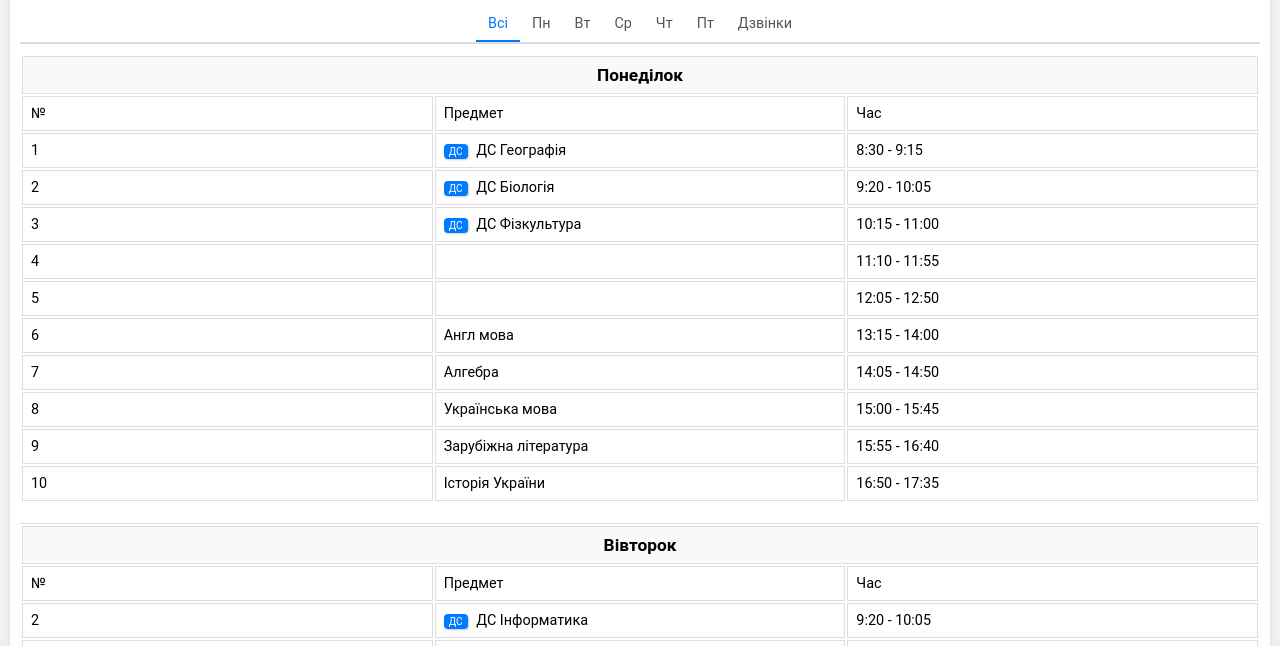
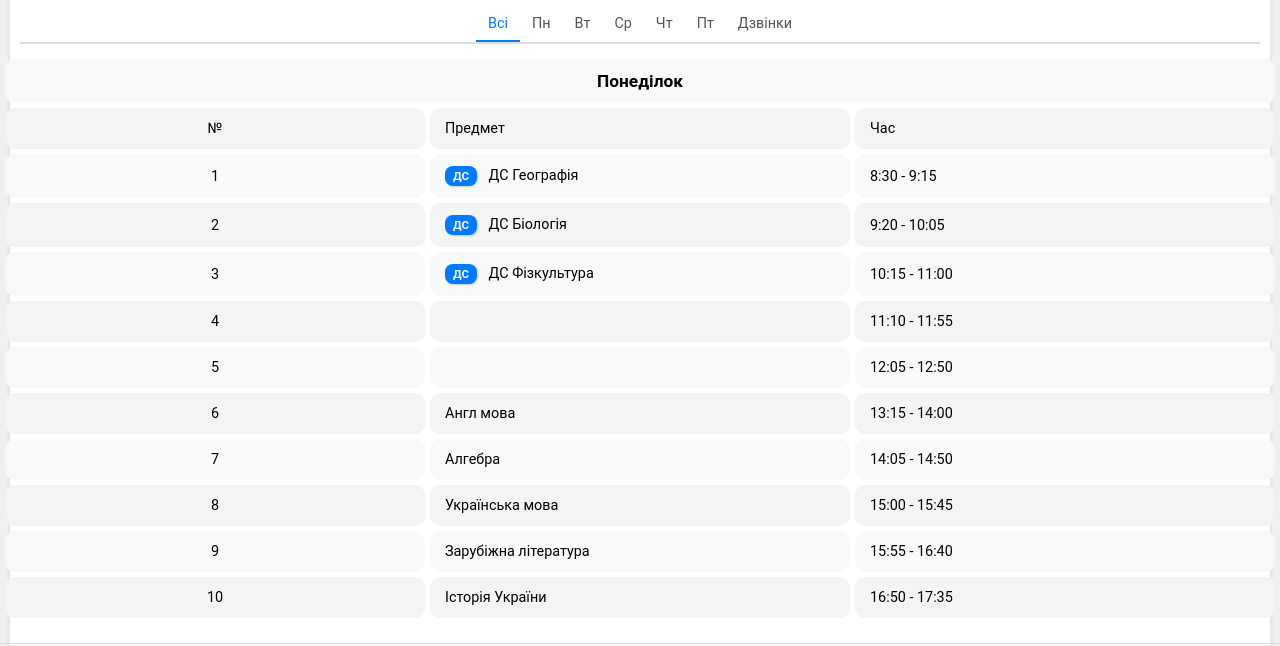
Before and after one commit to Kiril-Donec/rozklad, a plain HTML site: page index.html in a window 1280 px wide. Both pictures are taken after a click on the element "Всі". Shown: the part 82-728 px from the top of the page. Drawn offline with Linux system fonts and the light colour scheme.

Commit message:
Add files via upload

```diff
--- a/index.html
+++ b/index.html
@@ -79,46 +79,84 @@
         }
 
         .schedule-wrapper {
-            position: relative;
+            position: absolute;
+            /* Змінено на absolute для позиціонування */
+            width: 100%;
             opacity: 0;
-            /* Початково приховуємо всі розклади */
-            transition: opacity 0.5s ease;
+            transform: scale(0.9);
+            transition: opacity 0.5s ease, transform 0.5s ease, left 0.5s ease;
+            /* Додано left */
         }
 
         .schedule-wrapper.active {
             opacity: 1;
+            transform: scale(1);
+            left: 0;
+            /* Початкове положення */
+        }
+
+        .schedule-wrapper.slide-out-left {
+            animation: slide-out-left 0.5s ease-in-out forwards;
+            /* Додано forwards */
+        }
+
+        .schedule-wrapper.slide-in-right {
+            animation: slide-in-right 0.5s ease-in-out forwards;
+            /* Додано forwards */
+        }
+
+        .schedule-wrapper.slide-out-right {
+            animation: slide-out-right 0.5s ease-in-out forwards;
+            /* Додано forwards */
         }
 
         .schedule-wrapper.slide-in-left {
-            animation: slide-in-left 0.5s ease-in-out;
-            /* Змінено тривалість та easing */
+            animation: slide-in-left 0.5s ease-in-out forwards;
+            /* Додано forwards */
         }
 
-        .schedule-wrapper.slide-in-right {
-            animation: slide-in-right 0.5s ease-in-out;
-            /* Змінено тривалість та easing */
+        @keyframes slide-out-left {
+            to {
+                left: -100%;
+                transform: scale(0.8) translateX(20%);
+                /* Додано зменшення та зсув */
+                opacity: 0;
+            }
         }
 
-        @keyframes slide-in-left {
-            0% {
-                transform: translateX(-100%);
+        @keyframes slide-in-right {
+            from {
+                left: 100%;
+                transform: scale(0.9);
                 opacity: 0;
             }
 
-            100% {
-                transform: translateX(0);
+            to {
+                left: 0;
+                transform: scale(1);
                 opacity: 1;
             }
         }
 
-        @keyframes slide-in-right {
-            0% {
-                transform: translateX(100%);
+        @keyframes slide-out-right {
+            to {
+                left: 100%;
+                transform: scale(0.8) translateX(-20%);
+                /* Додано зменшення та зсув */
+                opacity: 0;
+            }
+        }
+
+        @keyframes slide-in-left {
+            from {
+                left: -100%;
+                transform: scale(0.9);
                 opacity: 0;
             }
 
-            100% {
-                transform: translateX(0);
+            to {
+                left: 0;
+                transform: scale(1);
                 opacity: 1;
             }
         }
@@ -130,31 +168,41 @@
             /* Фіксована ширина стовпців */
             font-size: 0.9em;
             /* Зменшено розмір шрифту для мобільних */
+            border-collapse: separate;
+            border-spacing: 5px;
+            border-radius: 15px;
+            overflow: hidden;
         }
 
         .schedule th,
         .schedule td {
-            border: 1px solid #ddd;
-            padding: 8px;
-            /* Зменшено відступи для мобільних */
+            border: none;
+            /* Видаляємо стандартні рамки */
+            padding: 12px 15px;
             text-align: left;
-            overflow: hidden;
-            /* Приховуємо текст, що виходить за межі комірки */
-            text-overflow: ellipsis;
-            /* Додаємо три крапки в кінці тексту */
-            white-space: nowrap;
-            /* Забороняємо перенос тексту на новий рядок */
+            background-color: #f8f9fa;
+            /* Світло-сірий фон */
+            border-radius: 10px;
         }
 
         /* Зменшено ширину стовпчика нумерації */
         .schedule th:first-child,
         .schedule td:first-child {
-            width: 5%;
+            width: 3%;
+            text-align: center;
         }
 
         .schedule th {
-            background-color: #f0f0f0;
+            background-color: #e9ebee;
+            /* Трохи темніший сірий фон для заголовків */
             font-weight: bold;
+            color: #4b5563;
+            /* Темно-сірий колір тексту */
+        }
+
+        .schedule tr:nth-child(even) td {
+            background-color: #f3f4f6;
+            /* Ще світліший сірий фон для парних рядків */
         }
 
         .lesson-time {
@@ -166,12 +214,19 @@
         .ds-label {
             display: inline-block;
             background-color: #007bff;
+            /* Синій фон */
             color: #fff;
-            padding: 2px 5px;
-            border-radius: 4px;
-            margin-right: 5px;
-            font-size: 0.7em;
-            /* Зменшено розмір шрифту для мобільних */
+            /* Білий текст */
+            padding: 3px 8px;
+            /* Збільшено відступи */
+            border-radius: 8px;
+            /* Збільшено радіус заокруглення */
+            margin-right: 8px;
+            /* Збільшено відступ справа */
+            font-size: 0.8em;
+            /* Збільшено розмір шрифту */
+            font-weight: bold;
+            /* Жирний шрифт */
             box-shadow: 1px 1px 2px rgba(0, 0, 0, 0.2);
         }
 
@@ -474,15 +529,17 @@
         tabs.forEach(tab => {
             tab.addEventListener('click', () => {
                 const target = tab.dataset.target;
+                const currentActive = document.querySelector('.schedule-wrapper.active');
+                const newActive = document.getElementById(target);
 
                 // Приховуємо всі розклади перед відображенням нового
                 scheduleWrappers.forEach(s => {
-                    s.classList.remove('active', 'slide-in-left', 'slide-in-right');
+                    s.classList.remove('active', 'slide-out-left', 'slide-in-right', 'slide-out-right', 'slide-in-left');
                     s.style.display = 'none';
                 });
 
                 // Знаходимо розклад, який потрібно відобразити
-                const newActive = document.getElementById(target);
+
 
                 // Змінюємо активну вкладку
                 tabs.forEach(t => t.classList.remove('active'));
@@ -494,20 +551,34 @@
                 // Додаємо анімацію
                 setTimeout(() => {
                     // Використовуємо Array.from() для перетворення NodeList в масив
+
+                    if (currentActive) {
                         const currentIndex = Array.from(scheduleWrappers).indexOf(newActive);
-                    const prevIndex = Array.from(scheduleWrappers).indexOf(document.querySelector('.schedule-wrapper.active'));
+                        const prevIndex = Array.from(scheduleWrappers).indexOf(currentActive);
 
                         if (currentIndex > prevIndex) {
+                            currentActive.classList.add('slide-out-left');
                             newActive.classList.add('slide-in-right');
                         } else {
-                        newActive.classList.add('slide-in-left');
+                            currentActive.classList.add('slide-out-right'); // Зміна напрямку
+                            newActive.classList.add('slide-in-left'); // Зміна напрямку
                         }
 
+
                         // Додавання класу 'active' після завершення анімації
+                        currentActive.addEventListener('animationend', () => {
+                            currentActive.classList.remove('active', 'slide-out-left', 'slide-out-right');
+                        }, { once: true });
+
                         newActive.addEventListener('animationend', () => {
                             newActive.classList.add('active');
+                            newActive.classList.remove('slide-in-right', 'slide-in-left');
                             updateCurrentLessonInfo(); // Оновлення інформації про урок/перерву
-                    }, { once: true }); // Виконати обробник події тільки один раз
+                        }, { once: true });
+                    } else {
+                        newActive.classList.add('active');
+                        updateCurrentLessonInfo();
+                    }
                 }, 0); // Затримка для коректної роботи анімації
             });
         });
```
Lines whose indentation alone changed are shown as unchanged.
